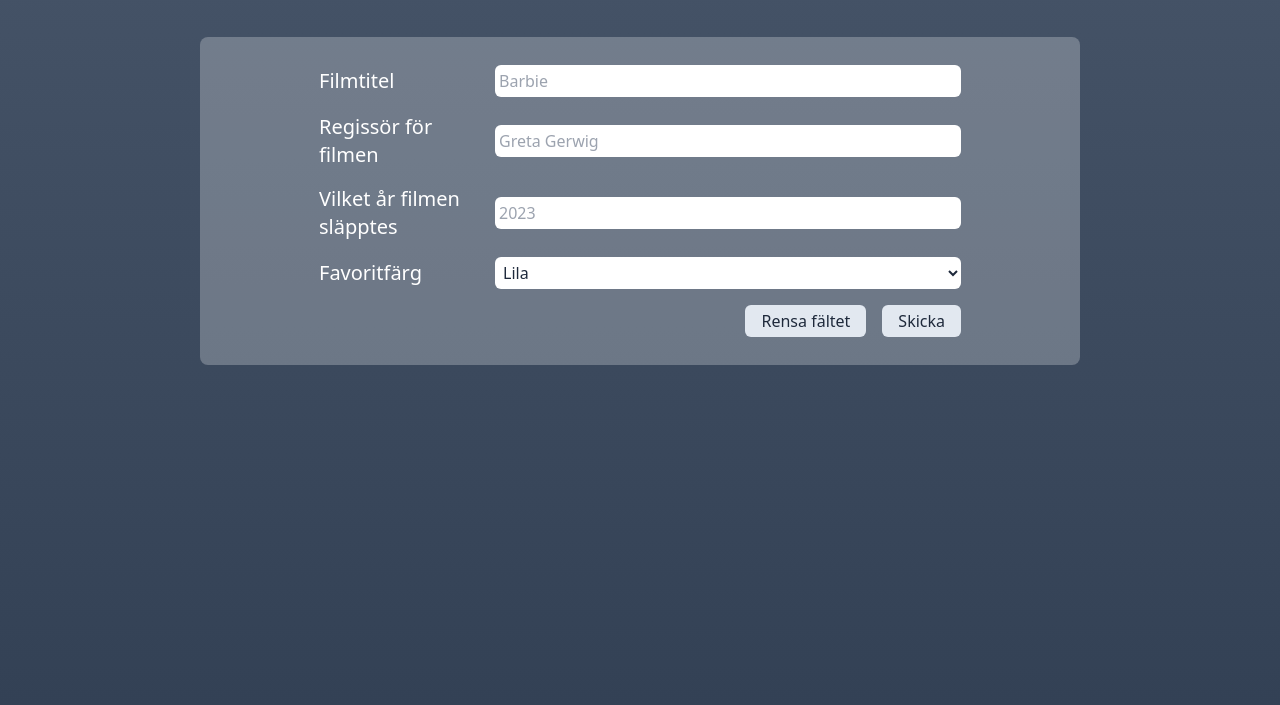
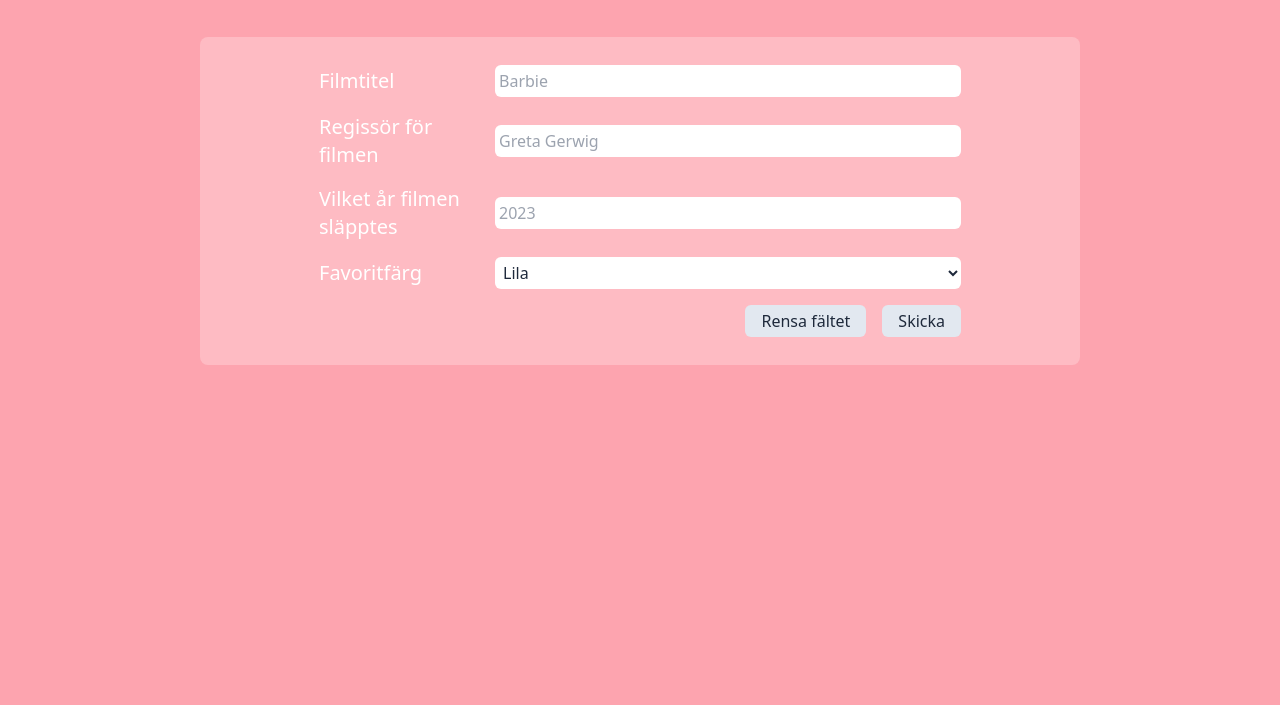
Before and after one commit to intesar-create/gik339-grupp23-projekt, a plain HTML site: page client/index1.html in a window 1280 px wide. Shown: the part 135-840 px from the top of the page. Drawn offline with nearby package versions, Linux system fonts and the light colour scheme; no server answers.

Commit message:
Update index1.html

```diff
--- a/client/index1.html
+++ b/client/index1.html
@@ -10,7 +10,7 @@
     <title>Projektarbete grupp 23</title>
 </head>
 
-<body class="min-h-[100vh] bg-gradient-to-b from-slate-600 to-slate-700 text-white">
+<body class="min-h-[100vh] bg-rose-300 text-white">
     <header class="mt-10 text-center">
         <h1 class="text-3xl">Projektarbete grupp 23</h1>
     </header>
```
